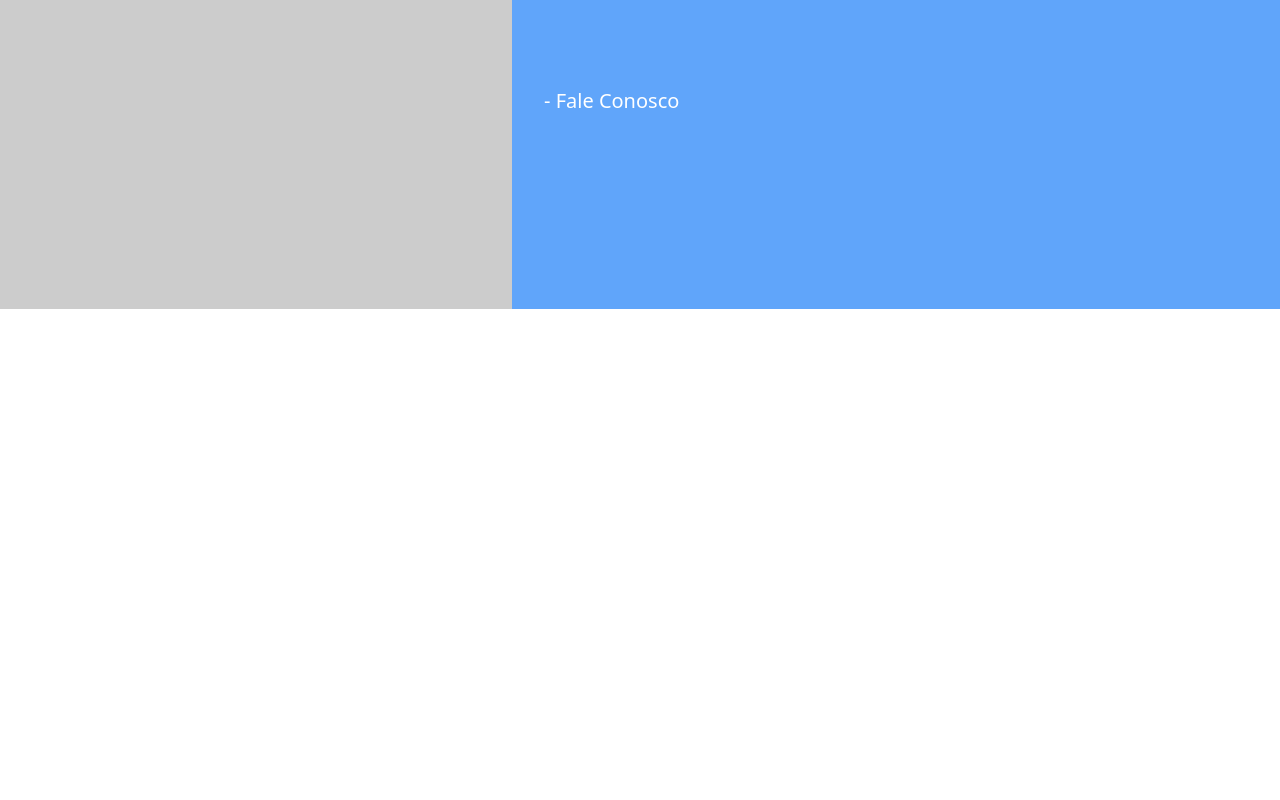
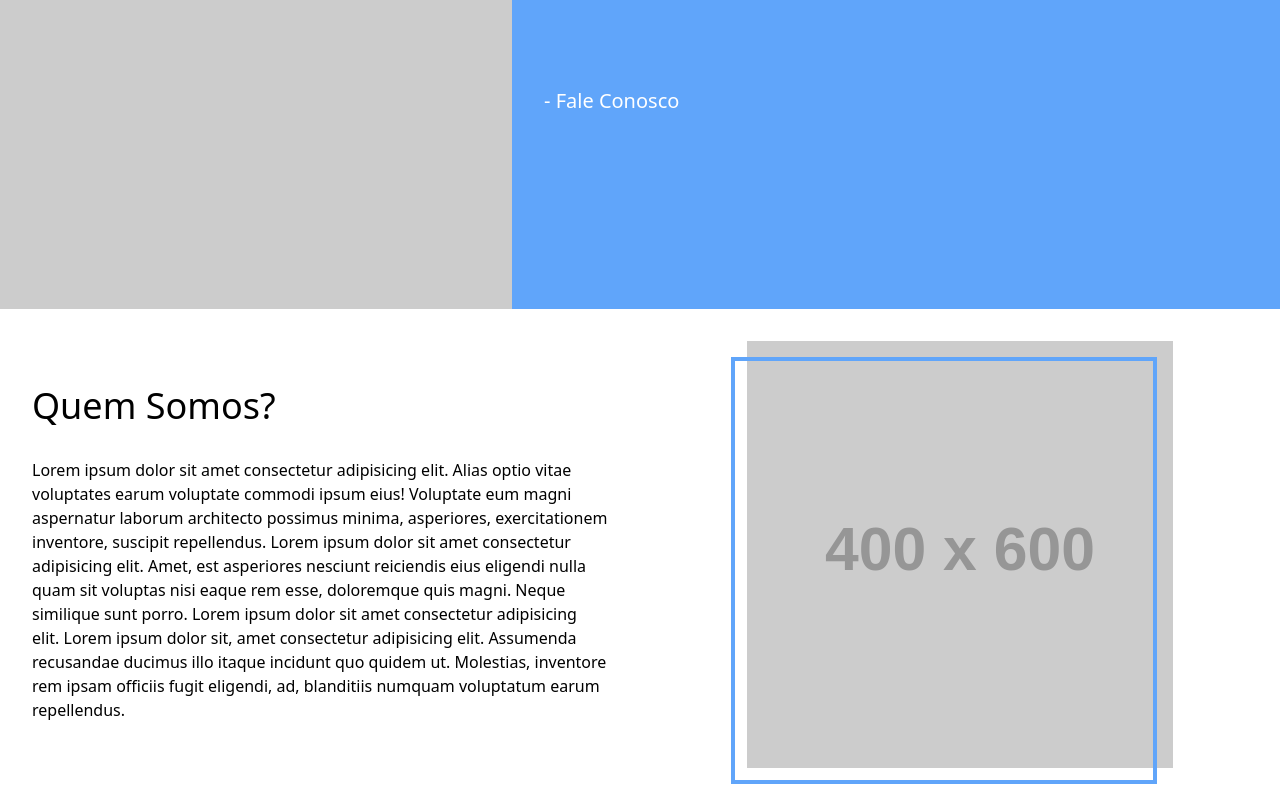
Before and after one commit to EliasPinheiroNeto/landing-page-marcenaria, a Vue app: page / in a window 1280 px wide. Shown: the part 491-1291 px from the top of the page. Before the commit the page ends 800 px from the top, so only its background shows below. Built offline with nearby package versions, Linux system fonts and the light colour scheme.

Commit message:
about section

```diff
--- a/src/App.vue
+++ b/src/App.vue
@@ -1,9 +1,11 @@
 <script setup lang="ts">
 import Intro from './sections/Intro.vue'
+import About from './sections/About.vue'
 </script>
 
 <template>
   <Intro />
+  <About />
 
   <!-- About Section -->
   <!-- Gallery Section -->
--- a/src/sections/About.vue
+++ b/src/sections/About.vue
@@ -1,17 +1,24 @@
 <script setup></script>
 
 <template>
-    <div class="w-screen">
-        <section class="grid grid-cols-2">
-            <div>
-                <h2>Quem Somos?</h2>
-                <p>Lorem ipsum dolor sit amet consectetur adipisicing elit. Cum numquam accusantium laboriosam quam ut
-                    ullam, delectus impedit minima asperiores illo eligendi consequatur nihil eaque provident autem sit
-                    necessitatibus blanditiis quo?</p>
+    <div class="w-full">
+        <section class="grid grid-cols-2 container mx-auto">
+            <div class="p-8 my-auto">
+                <h2 class="text-4xl">Quem Somos?</h2>
+                <p class="mt-8">Lorem ipsum dolor sit amet consectetur adipisicing elit. Alias optio vitae voluptates earum
+                    voluptate commodi ipsum eius! Voluptate eum magni aspernatur laborum architecto possimus minima,
+                    asperiores, exercitationem inventore, suscipit repellendus. Lorem ipsum dolor sit amet consectetur
+                    adipisicing elit. Amet, est asperiores nesciunt reiciendis eius eligendi nulla quam sit voluptas nisi
+                    eaque rem esse, doloremque quis magni. Neque similique sunt porro. Lorem ipsum dolor sit amet
+                    consectetur adipisicing elit. Lorem ipsum dolor sit, amet consectetur adipisicing elit. Assumenda
+                    recusandae ducimus illo itaque incidunt quo quidem ut. Molestias, inventore rem ipsam officiis fugit
+                    eligendi, ad, blanditiis numquam voluptatum earum repellendus.</p>
             </div>
 
-            <div>
-                <img src="https://placehold.co/400x600?text=Imagem"
+            <div class="py-8 relative flex justify-center">
+                <div class="absolute w-2/3 aspect-square border-4 border-blue-400 -translate-x-4 translate-y-4"></div>
+                <img class="w-2/3 aspect-square object-cover"
+                     src="https://placehold.co/400x600?text=Imagem"
                      alt="">
             </div>
         </section>
```
